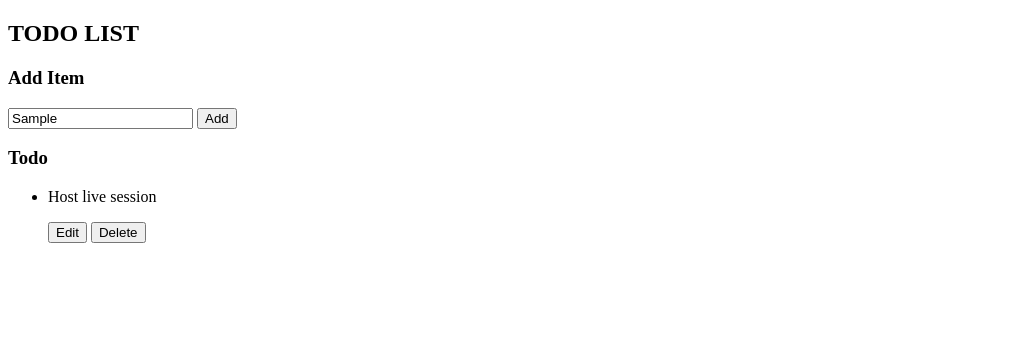
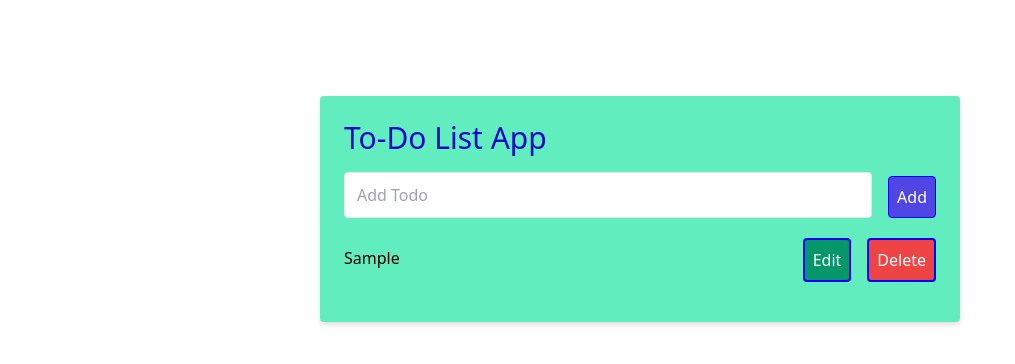
Before and after one commit to Ogooluwakiitan/ToDo-List, a plain HTML site: page index.html in a window 1280 px wide. Both pictures are taken after typing "Sample" into the empty fields and a click on the button "Add". Shown: the whole page, without its empty margins (0-1015 px from the left). Drawn offline with nearby package versions, Linux system fonts and the light colour scheme.

Commit message:
to-do list

```diff
--- a/index.css
+++ b/index.css
@@ -0,0 +1,54 @@
+.container {
+  display: flex;
+  justify-content: center;
+  align-items: center;
+  height: 100%;
+  width: 100%;
+  margin-top: 5rem;
+}
+
+.card {
+  background-color: #21e6a4b4;
+  border-radius: 0.25rem;
+  box-shadow: 0 4px 6px -1px rgb(0 0 0 / 0.1), 0 2px 4px -2px rgb(0 0 0 / 0.1);
+  padding: 1.5rem;
+  margin: 1rem;
+  width: 50%;
+}
+.card-space {
+  margin-bottom: 1rem;
+}
+h1 {
+  font-size: 1.875rem;
+  line-height: 2.25rem;
+  color: #0d0acc;
+  margin-bottom: 0.2rem;
+  font-weight: 500;
+}
+.action {
+  margin-top: 1rem;
+}
+input {
+  appearance: none;
+  border-width: 1px;
+  border-radius: 0.25rem;
+  width: 100%;
+  padding: 0.5rem 0.75rem;
+  margin-right: 1rem;
+  color: gray;
+}
+button {
+  padding: 0.5rem;
+  text-align: center;
+  border-width: 1px;
+  border-radius: 0.25rem;
+  border-color: rgb(0, 0, 255);
+  border-style: solid;
+  color: white;
+  background-color: rgb(79 70 229);
+  transition-property: color, background-color, border-color,
+    text-decoration-color, fill, stroke;
+  transition-timing-function: cubic-bezier(0.4, 0, 0.2, 1);
+  transition-duration: 500ms;
+  margin-top: 0.25rem;
+}
--- a/index.html
+++ b/index.html
@@ -1,31 +1,32 @@
 <!DOCTYPE html>
 <html lang="en">
-<head>
-    <meta charset="UTF-8">
-    <meta http-equiv="X-UA-Compatible" content="IE=edge">
-    <meta name="viewport" content="width=device-width, initial-scale=1.0">
-    <title>TODO List</title>
-    <link rel="stylesheet" href="style.css">
-</head>
-<body>
-    <div class="container">
-    <h2>TODO LIST</h2>
-    <h3>Add Item</h3>
-    <div class="new-task-container">
-    <input type="text" id="new-task" />
-    <button id="add-button">Add</button>
+  <head>
+    <meta charset="UTF-8" />
+    <meta http-equiv="X-UA-Compatible" content="IE=edge" />
+    <meta name="viewport" content="width=device-width, initial-scale=1.0" />
+    <title>Todo-List</title>
+    <link
+      href="https://unpkg.com/tailwindcss@^2/dist/tailwind.min.css"
+      rel="stylesheet"
+    />
+    <link rel="stylesheet" href="index.css" />
+  </head>
+
+  <body>
+    <div class="container flex">
+      <div class="card">
+        <div class="card-space">
+          <h1>To-Do List App</h1>
+          <div class="action flex">
+            <input name="text" id="text" placeholder="Add Todo" />
+            <input type="hidden" id="saveIndex" />
+            <button id="add-task-btn">Add</button>
+            <button style="display: none" id="save-todo-btn">Edit Todo</button>
+          </div>
+        </div>
+        <div id="listBox"></div>
+      </div>
     </div>
-
-    <h3>Todo</h3>
-    <ul id="incomplete-tasks">
-        <li>
-            <p>Host live session</p>
-        <button id="edit-button">Edit</button>
-        <button id="delete-button">Delete</button>
-        </li>
-
-    </ul>
-    </div>
-    <style src="index.js"></style>
-</body>
+    <script src="index.js"></script>
+  </body>
 </html>
--- a/index.js
+++ b/index.js
@@ -1,24 +1,68 @@
-// create simple todo list that has the following functionalities
+const text = document.getElementById("text");
+const addTaskButton = document.getElementById("add-task-btn");
+const saveTaskButton = document.getElementById("save-todo-btn");
+const listBox = document.getElementById("listBox");
+const saveInd = document.getElementById("saveIndex");
 
-/**
- * add a new item to the todo list
- * edit an item in the todo list
- * remove an item in the todo list
- *
- * - the input field must be reset whwn the add button is clicked on
- * the todo must show the most recent first
- */
+let todoArray = [];
 
-// let todoList = [];
+addTaskButton.addEventListener("click", (e) => {
+  e.preventDefault();
+  let todo = localStorage.getItem("todo");
+  if (todo === null) {
+    todoArray = [];
+  } else {
+    todoArray = JSON.parse(todo);
+  }
+  todoArray.push(text.value);
+  text.value = "";
+  localStorage.setItem("todo", JSON.stringify(todoArray));
+  displayTodo();
+});
 
-// function addItem = () {
+function displayTodo() {
+  let todo = localStorage.getItem("todo");
+  if (todo === null) {
+    todoArray = [];
+  } else {
+    todoArray = JSON.parse(todo);
+  }
+  let htmlCode = "";
+  todoArray.forEach((list, ind) => {
+    htmlCode += `<div class='flex mb-4 items-center'>
+    <p class='w-full text-grey-darkest'>${list}</p>
+    <button onclick='edit(${ind})' class='flex-no-shrink p-2 ml-4 mr-2 border-2 rounded text-white text-grey bg-green-600'>Edit</button>
+    <button onclick='deleteTodo(${ind})' class='flex-no-shrink p-2 ml-2 border-2 rounded text-white bg-red-500'>Delete</button>
+        </div>`;
+  });
+  listBox.innerHTML = htmlCode;
+}
 
-// }
+function deleteTodo(ind) {
+  let todo = localStorage.getItem("todo");
+  todoArray = JSON.parse(todo);
+  todoArray.splice(ind, 1);
+  localStorage.setItem("todo", JSON.stringify(todoArray));
+  displayTodo();
+}
 
-// function editItem = (item) {
+function edit(ind) {
+  saveInd.value = ind;
+  let todo = localStorage.getItem("todo");
+  todoArray = JSON.parse(todo);
+  text.value = todoArray[ind];
+  addTaskButton.style.display = "none";
+  saveTaskButton.style.display = "block";
+}
 
-// }
-
-// function deleteItem = (item) {
-
-// }
+saveTaskButton.addEventListener("click", () => {
+  let todo = localStorage.getItem("todo");
+  todoArray = JSON.parse(todo);
+  let id = saveInd.value;
+  todoArray[id] = text.value;
+  addTaskButton.style.display = "block";
+  saveTaskButton.style.display = "none";
+  text.value = "";
+  localStorage.setItem("todo", JSON.stringify(todoArray));
+  displayTodo();
+});
```
